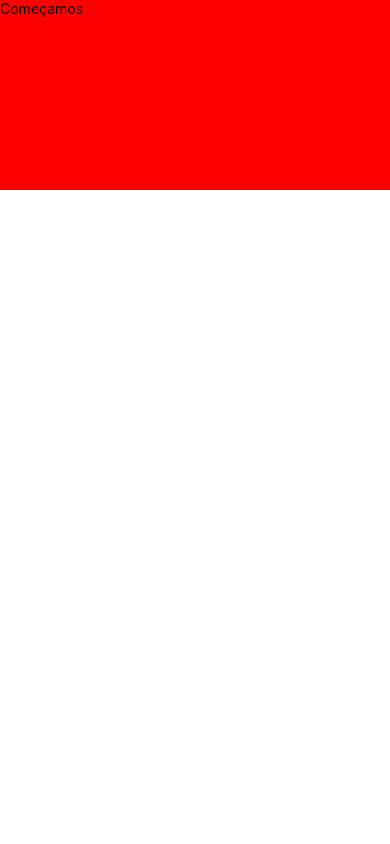
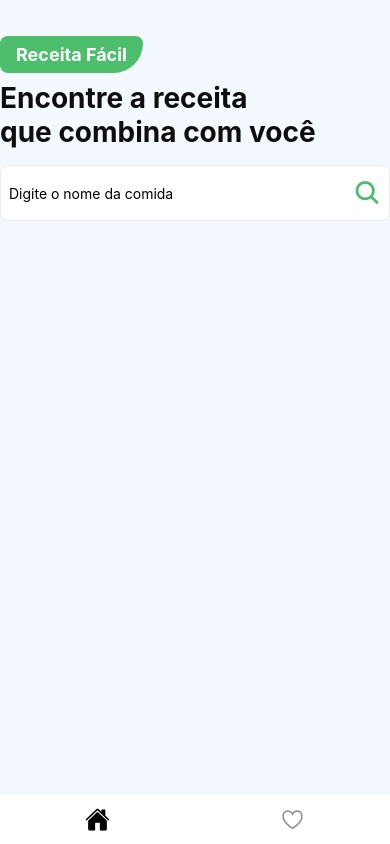
Before and after one commit to celestinolg/appReceita, a React Native app: screen /HomeTab in a window 390 px wide. Built offline with nearby package versions, Linux system fonts and the light colour scheme.

Commit message:
Implement the home page

```diff
--- a/App.js
+++ b/App.js
@@ -1,18 +1,10 @@
-import {View, Text, StyleSheet} from 'react-native'
+import { NavigationContainer } from '@react-navigation/native'
+import { Routes } from './src/routes'
 
 export default function App(){
   return (
-    <View style={style.container}>
-      <Text>
-          Começamos
-      </Text>
-    </View>
+    <NavigationContainer>
+      <Routes />
+    </NavigationContainer>
   )
 }
-
-const style = StyleSheet.create({
-  container:{
-    backgroundColor: "red",
-    height: 190
-  }
-})
--- a/package.json
+++ b/package.json
@@ -9,6 +9,7 @@
     "web": "expo start --web"
   },
   "dependencies": {
+    "@react-navigation/bottom-tabs": "^6.5.7",
     "@react-navigation/native": "^6.1.6",
     "@react-navigation/native-stack": "^6.9.12",
     "expo": "~48.0.10",
--- /dev/null
+++ b/src/component/logo/index.js
@@ -0,0 +1,29 @@
+import { View, Text, StyleSheet } from 'react-native';
+
+export function Logo(){
+    return(
+    <View style={style.logo}>
+        <Text style={style.title}>
+            Receita Fácil
+        </Text>
+    </View>);
+}
+
+const style = StyleSheet.create({
+    logo:{
+        backgroundColor: "#4CBE6C",
+        alignSelf: "flex-start",
+        padding: 8,
+        paddingHorizontal: 16,
+        borderTopRightRadius: 8,
+        borderTopLeftRadius: 8,
+        borderBottomLeftRadius: 8,
+        borderBottomRightRadius: 32,
+        marginBottom: 8
+    },
+    title:{
+        fontSize:18,
+        fontWeight:"bold",
+        color:"#fff"
+    }
+});
--- /dev/null
+++ b/src/pages/favorites/Favorites.js
@@ -0,0 +1,18 @@
+import {View, Text, StyleSheet} from 'react-native'
+
+
+export default function Favorites(){
+    return(
+        <View style={style.container}>
+            <Text>
+                Página favoritos
+            </Text>
+        </View>
+    )
+}
+
+const style = StyleSheet.create({
+    container:{
+        backgroundColor:"yellow"
+    }
+});
--- /dev/null
+++ b/src/pages/home/Home.js
@@ -0,0 +1,72 @@
+
+import {useState} from 'react';
+import {Text, StyleSheet, SafeAreaView, View, TextInput, TouchableOpacity} from 'react-native'
+import { Logo } from '../../component/logo';
+import {Ionicons} from '@expo/vector-icons';
+
+
+export default function Home(){
+    const [search,setSearch] = useState("");
+
+    function handleSearch(){
+        console.log(search);
+    }
+
+    return(
+        <SafeAreaView style={styles.container}>
+
+            <Logo />
+            <Text style={styles.title}>Encontre a receita</Text>
+            <Text style={styles.title}>que combina com você</Text>
+
+            <View style={styles.form}>
+                <TextInput
+                    placeholder='Digite o nome da comida'
+                    style={styles.input}
+                    value = {search}
+                    onChangeText = {(value)=>{setSearch(value)}}
+                />
+                <TouchableOpacity onPress={handleSearch}>
+                    <Ionicons name='search' size={28} color={"#46BD6A"} />
+                </TouchableOpacity>
+            </View>
+
+
+        </SafeAreaView>
+    )
+}
+
+const styles = StyleSheet.create({
+    container:{
+        backgroundColor:"#F3F9FF",
+        flex: 1,
+        paddingTop: 36,
+        paddingStart: 14,
+        paddingEnd: 14
+    },
+    title:{
+        fontSize: 28,
+        fontWeight: "bold",
+        color: "#0e0e0e"
+    },
+    form:{
+        width: "100%",
+        backgroundColor: "#fff",
+        alignContent: "space-between",
+        alignItems: "center",
+        borderRadius: 8,
+        marginVertical: 16,
+        borderWidth: 1,
+        borderColor:"#ececec",
+        paddingHorizontal: 8,
+        flexDirection: "row",
+        alignItems: "center",
+        justifyContent:"space-between"
+
+    },
+    input:{
+        width: "90%",
+        height: 54,
+        maxWidth: "90%"
+    }
+});
--- /dev/null
+++ b/src/routes/index.js
@@ -0,0 +1,48 @@
+import {createBottomTabNavigator} from '@react-navigation/bottom-tabs';
+import { Ionicons } from '@expo/vector-icons';
+import Home from '../pages/home/Home';
+import Favorites from '../pages/favorites/Favorites';
+
+const Tab = createBottomTabNavigator();
+
+export function Routes(){
+    return(
+        <Tab.Navigator
+            screenOptions={{
+                headerShown: false,
+                tabBarHideOnKeyboard: true,
+                tabBarShowLabel: false,
+                tabBarActiveTintColor: "#121212",
+
+                tabBarStyle:{
+                    backgroundColor: '#fff',
+                    borderTopWidth: 0
+                }
+            }}
+        >
+            <Tab.Screen
+                name='HomeTab'
+                component={Home}
+                options={{
+                    tabBarIcon: ({color, size, focused}) => {
+                        return (focused)?
+                             <Ionicons name='home' color="#000" size={size} />
+                            : <Ionicons name='home-outline' color={color} size={size} />
+                    }
+                }}
+            />
+
+            <Tab.Screen
+                name='Favorites'
+                component={Favorites}
+                options={{
+                    tabBarIcon: ({color, size, focused}) => {
+                        return (focused)?
+                            <Ionicons name='heart' color="#ff4141" size={size} />
+                            : <Ionicons name='heart-outline' color={color} size={size} />
+                    }
+                }}
+            />
+        </Tab.Navigator>
+    );
+}
```
Also changed, not shown: src/pages/detail/Detail.js (added, +18 -0 lines), src/pages/search/Search.js (added, +18 -0 lines), 1 other file (tests, documents, lock files or other folders).
